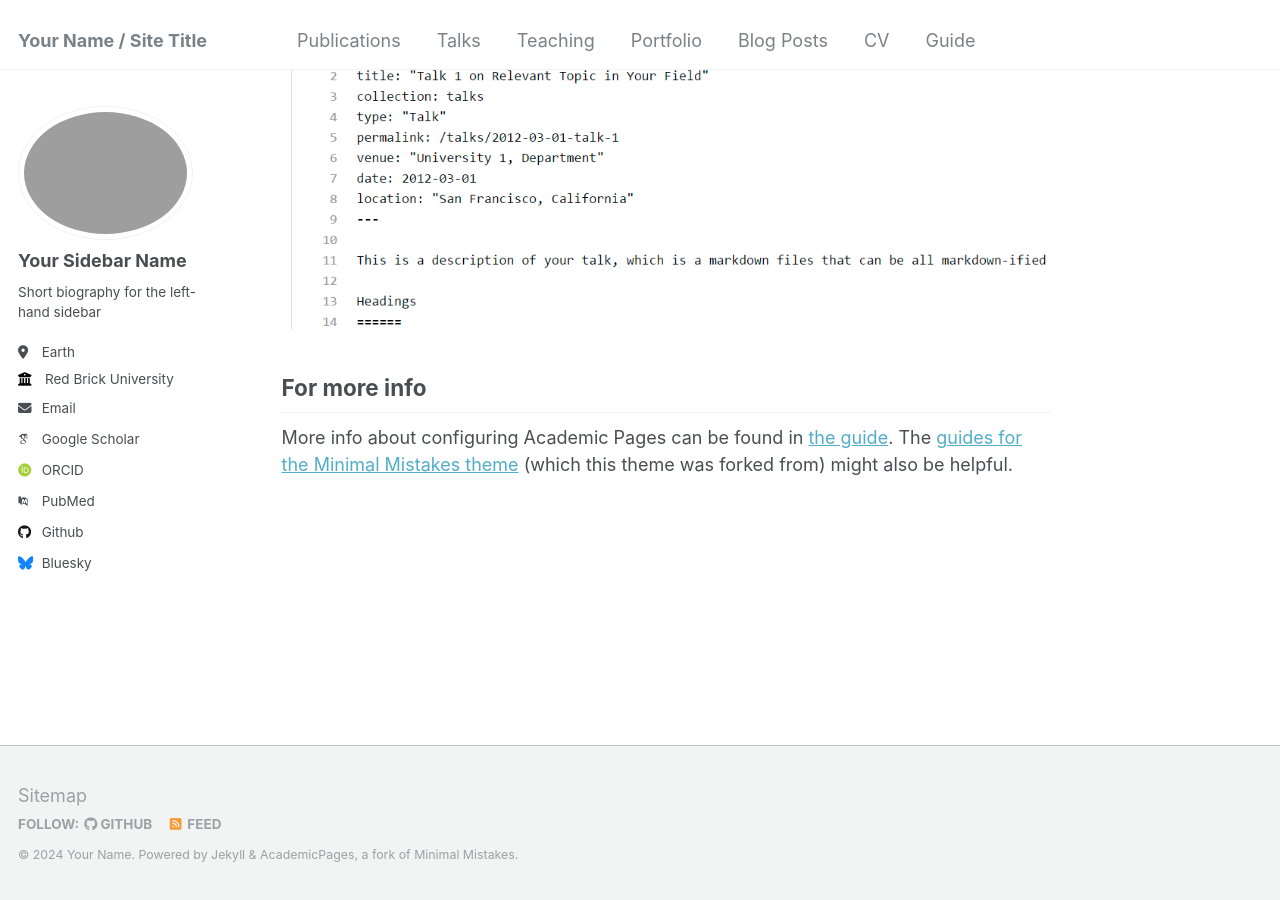
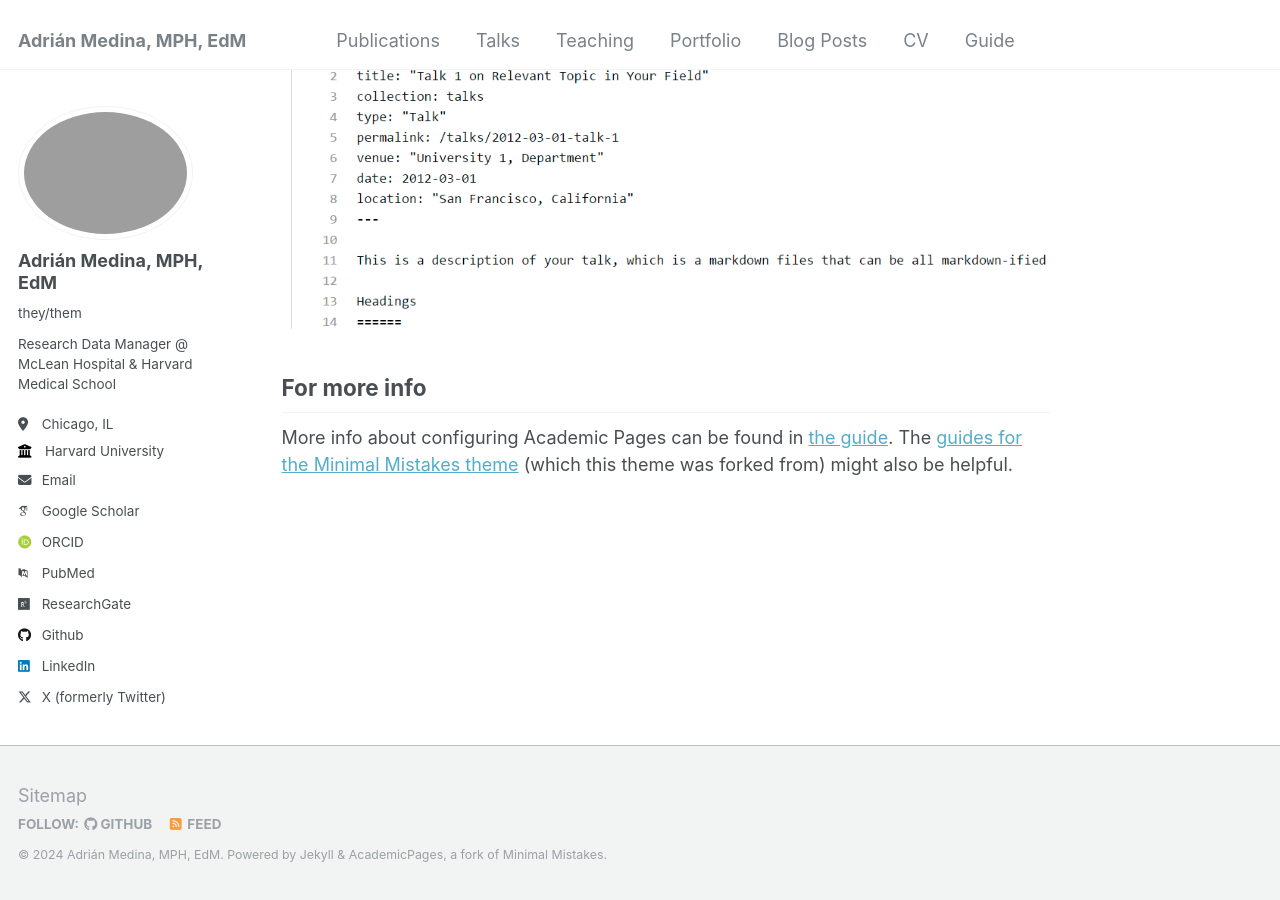
Before and after one commit to adrian-a-medina/adrian--medina.github.io, a Jekyll site: the page built from _pages/about.md, in a window 1280 px wide and 900 px high, scrolled down 2660 px. Built offline with Jekyll 4.4.1, drawn with Linux system fonts in a browser that asks for light colours; some web fonts are replaced.

Commit message:
Update _config.yml

```diff
--- a/_config.yml
+++ b/_config.yml
@@ -8,47 +8,47 @@
 
 # Basic Site Settings
 locale                   : "en-US"
-title                    : "Your Name / Site Title"
+title                    : "Adrián Medina, MPH, EdM"
 title_separator          : "-"
-name                     : &name "Your Name"
-description              : &description "personal description"
+name                     : &name "Adrián Medina, MPH, EdM"
+description              : &description "Research Data Manager @ McLean Hospital & Harvard Medical School"
 url                      : https://adrian-a-medina.github.io # the base hostname & protocol for your site e.g. "https://mmistakes.github.io"
 baseurl                  : "" # the subpath of your site, e.g. "/blog"
-repository               : "academicpages/academicpages.github.io"
+repository               : "adrian-a-medina/adrian-a-medina.github.io"
 
 # Site Author - The following control what appear as part of the author content on the side bar.
 #               If a field is blank the icon and link will not appear, otherwise it will be shown.
 #               Additional customization can be done by editing /_includes/author-profile.html
 author:
   # Biographic information
-  avatar           : "profile.png"
-  name             : "Your Sidebar Name"
-  pronouns         : # example: "she/her"
-  bio              : "Short biography for the left-hand sidebar"
-  location         : "Earth"
-  employer         : "Red Brick University"
+  avatar           : "Grad_Photo1.jpg"
+  name             : "Adrián Medina, MPH, EdM"
+  pronouns         : "they/them"
+  bio              : "Research Data Manager @ McLean Hospital & Harvard Medical School"
+  location         : "Chicago, IL"
+  employer         : "Harvard University"
   uri              : # URL
-  email            : "none@example.org"
+  email            : "aamedina@mclean.harvard.edu"
 
   # Academic websites
   arxiv            : # URL - Update with the correct link to your profile
-  googlescholar    : "https://scholar.google.com/citations?user=PS_CX0AAAAAJ"
+  googlescholar    : "https://scholar.google.com/citations?user=h6Wr6p4AAAAJ&hl=en"
   impactstory      : # URL
-  orcid            : "http://orcid.org/yourorcidurl"
+  orcid            : "https://orcid.org/0000-0002-8838-6010"
   semantic         : # URL
-  pubmed           : "https://www.ncbi.nlm.nih.gov/pubmed/?term=john+snow"
-  researchgate     : # URL
+  pubmed           : "https://pubmed.ncbi.nlm.nih.gov/?term=adrian+medina"
+  researchgate     : "https://www.researchgate.net/profile/Adrian-Medina-7/research"
 
   # Repositories and software development
   bitbucket        : # Username - Update with your username on the site
   codepen          : # Username
   dribbble         : # Username
-  github           : "academicpages"
+  github           : "https://github.com/adrian-a-medina"
   kaggle           : # Username
   stackoverflow    : # User number or user number and name (i.e., use "1" or "1/jeff-atwood")
 
   # Social media
-  bluesky          : "bsky.app" # Replace this with you Bluesky username
+  bluesky          : # "bsky.app" # Replace this with you Bluesky username
   facebook         : # Username
   flickr           : # Username
   foursquare       : # Username
@@ -57,7 +57,7 @@ author:
   keybase          : # Username
   instagram        : # Username
   lastfm           : # Username
-  linkedin         : # Username
+  linkedin         : "https://www.linkedin.com/in/adrian-a-medina/"
   mastodon         : # URL
   medium           : # URL
   pinterest        : # Username
@@ -65,7 +65,7 @@ author:
   steam            : # Username
   telegram         : # URL
   tumblr           : # Username
-  twitter          : # Username for X / Twitter
+  twitter          : "https://x.com/_adrianmedina_"
   vine             : # Username
   weibo            : # Username
   wikipedia        : # Username
```
